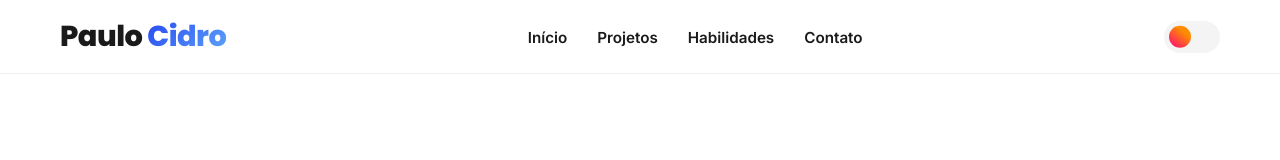
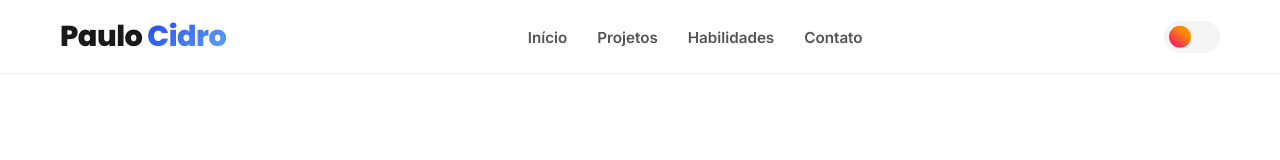
Before and after one commit to pcidro/Paulo-Cidro-Portfolio, a React (Vite) app: page / in a window 1280 px wide. Shown: the top 160 px of the page. Built offline with nearby package versions, Linux system fonts and the light colour scheme.

Commit message:
ajustando menu lateral e links do footer

```diff
--- a/src/Sections/Contato.tsx
+++ b/src/Sections/Contato.tsx
@@ -10,7 +10,7 @@ import { faEnvelope } from "@fortawesome/free-solid-svg-icons";
 
 const Contato = () => {
   return (
-    <section id="#contato" className="contact-container">
+    <section id="contato" className="contact-container">
       <div className="contact-content-wrapper">
         <h2 className="contact-title">Contato</h2>
         <div className="contact-grid">
--- a/src/Sections/Footer.tsx
+++ b/src/Sections/Footer.tsx
@@ -50,7 +50,7 @@ const Footer = () => {
           <h3 className="footer-subtitle">Redes Sociais</h3>
           <div className="footer-social-links">
             <a
-              href="https://linkedin.com/in/paulocidro"
+              href="https://www.linkedin.com/in/paulo-henrique-707110179/"
               target="_blank"
               rel="noopener noreferrer"
               className="social-icon-wrapper"
@@ -59,7 +59,7 @@ const Footer = () => {
               <FontAwesomeIcon icon={faLinkedin} />
             </a>
             <a
-              href="https://github.com/paulocidro"
+              href="https://github.com/pcidro"
               target="_blank"
               rel="noopener noreferrer"
               className="social-icon-wrapper"
@@ -68,7 +68,7 @@ const Footer = () => {
               <FontAwesomeIcon icon={faGithub} />
             </a>
             <a
-              href="https://wa.me/5511999999999"
+              href="https://wa.me/5511987698148"
               target="_blank"
               rel="noopener noreferrer"
               className="social-icon-wrapper"
--- a/src/Sections/Header.tsx
+++ b/src/Sections/Header.tsx
@@ -30,7 +30,7 @@ const Header = () => {
               <a href="#skills">Habilidades</a>
             </li>
             <li>
-              <a href="contato">Contato</a>
+              <a href="#contato">Contato</a>
             </li>
           </ul>
         </nav>
--- a/src/css/header.css
+++ b/src/css/header.css
@@ -51,7 +51,7 @@ header {
 .header-menu li a {
   font-size: 0.95rem;
   font-weight: 600;
-  color: var(--textprimary);
+  color: var(--text-secondary);
   text-decoration: none;
   cursor: pointer;
   transition: color 0.3s ease;
```
